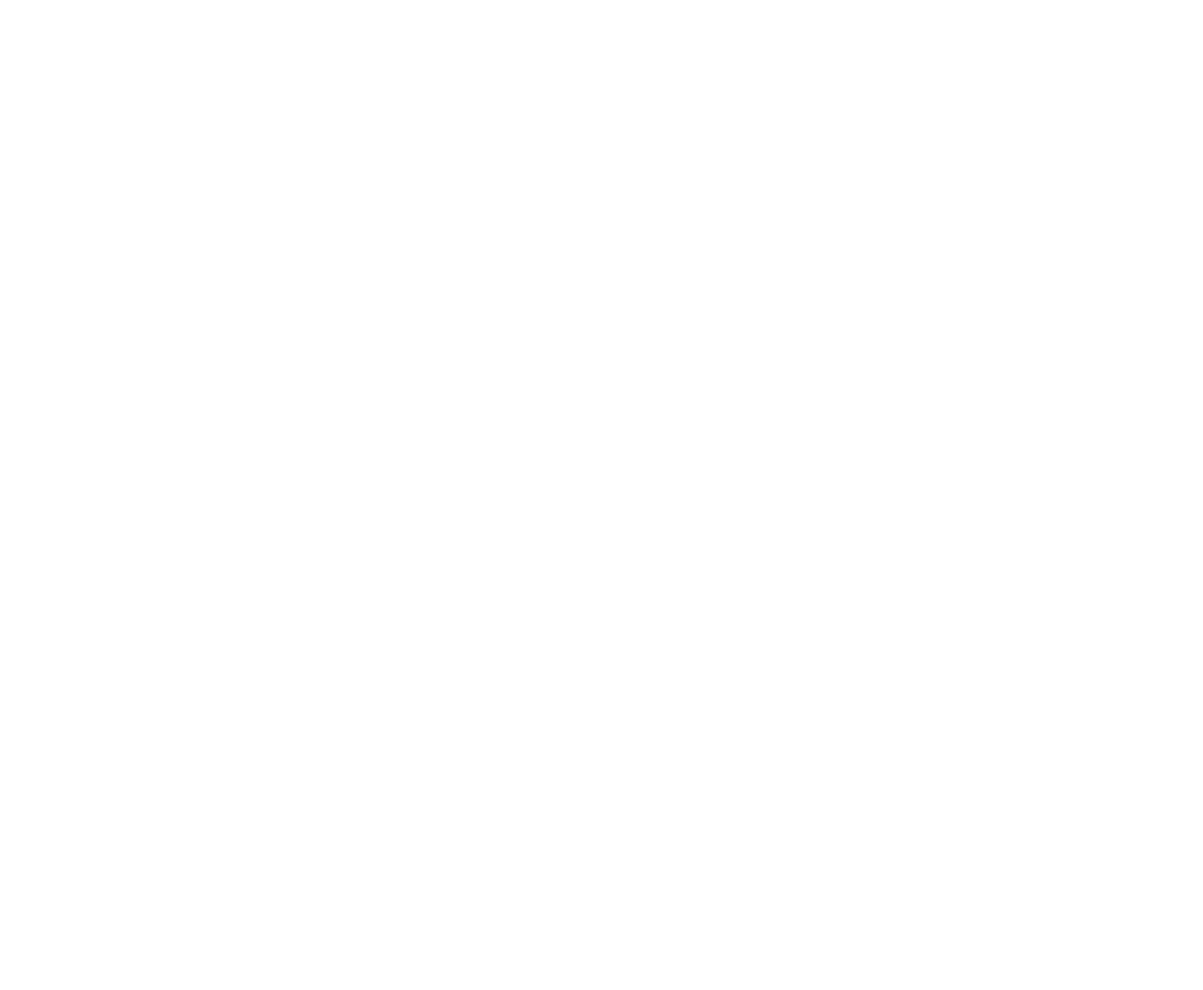
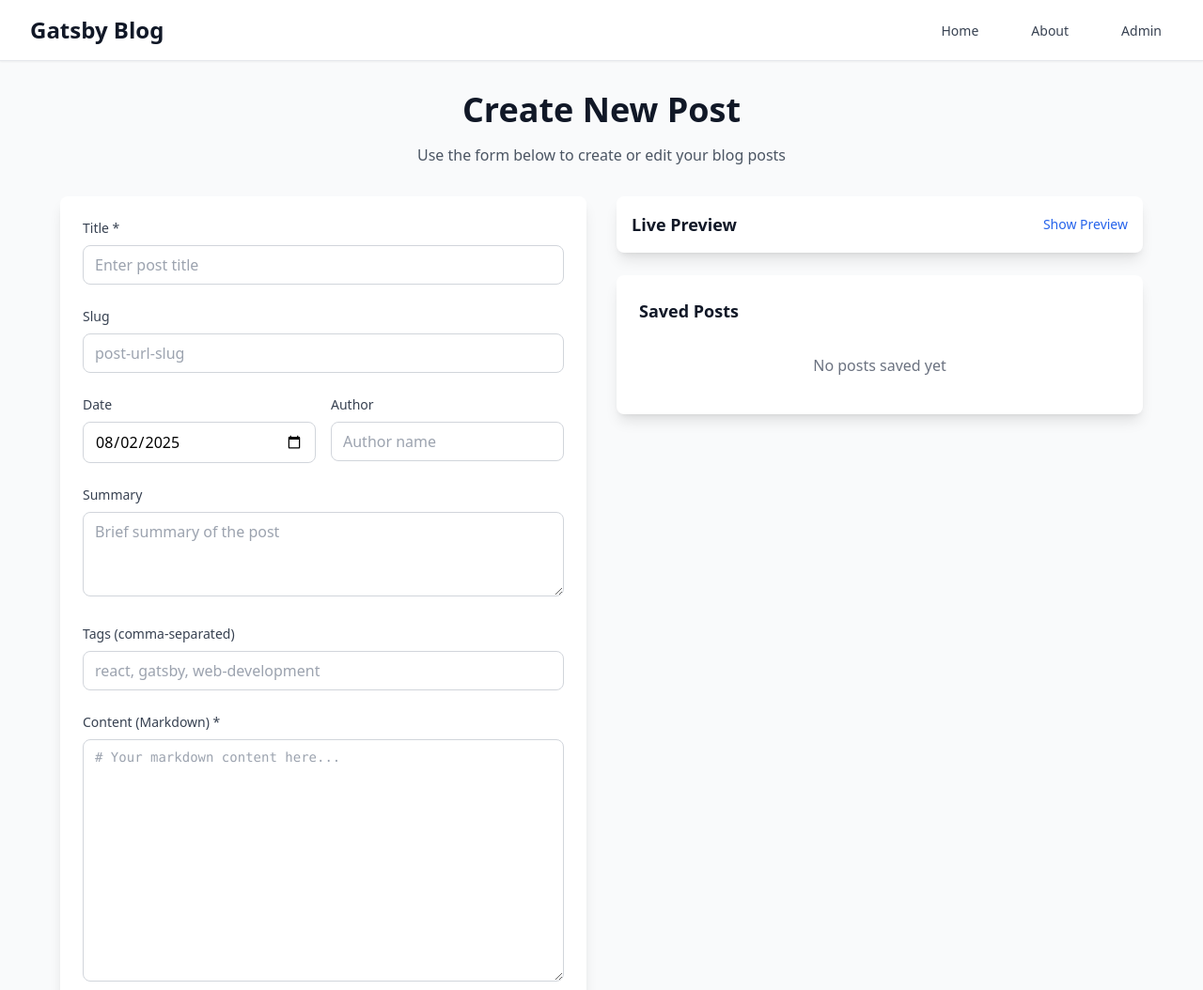
Before and after one commit to ashenafikidane/blog-gatsby, a Gatsby site: page /admin in a window 1280 px wide. Before the commit this address had no page. Shown: the top 1054 px of the page at 94% size. Before the commit the page ends 800 px from the top, so only its background shows below. Built offline with nearby package versions, Linux system fonts and the light colour scheme; Gatsby itself is replaced by a stand-in of ours; some packages are replaced by stand-ins of ours.

Commit message:
create admin interface for post management

```diff
--- /dev/null
+++ b/src/components/AdminForm.tsx
@@ -0,0 +1,285 @@
+import React, { useState, useEffect } from 'react';
+import { useSelector, useDispatch } from 'react-redux';
+import { motion } from 'framer-motion';
+import { RootState } from '../state/store';
+import { updateField, savePost, clearForm, loadPosts, deletePost } from '../state/blogFormSlice';
+import { generateId, generateSlug } from '../utils/dateUtils';
+
+const AdminForm: React.FC = () => {
+  const dispatch = useDispatch();
+  const { currentPost, posts, isEditing } = useSelector((state: RootState) => state.blogForm);
+  const [showPreview, setShowPreview] = useState(false);
+
+  useEffect(() => {
+    dispatch(loadPosts());
+  }, [dispatch]);
+
+  const handleInputChange = (field: string, value: any) => {
+    dispatch(updateField({ field: field as any, value }));
+
+    // Auto-generate slug from title
+    if (field === 'title' && !currentPost.slug) {
+      const slug = generateSlug(value);
+      dispatch(updateField({ field: 'slug', value: slug }));
+    }
+  };
+
+  const handleSubmit = (e: React.FormEvent) => {
+    e.preventDefault();
+
+    if (!currentPost.title || !currentPost.content) {
+      alert('Please fill in title and content');
+      return;
+    }
+
+    const postToSave = {
+      ...currentPost,
+      id: currentPost.id || generateId(),
+      slug: currentPost.slug || generateSlug(currentPost.title),
+      date: currentPost.date || new Date().toISOString().split('T')[0],
+      tags: currentPost.tags || [],
+    } as any;
+
+    dispatch(savePost(postToSave));
+    dispatch(clearForm());
+    alert('Post saved successfully!');
+  };
+
+  const handleEdit = (post: any) => {
+    dispatch(updateField({ field: 'currentPost', value: post }));
+  };
+
+  const handleDelete = (id: string) => {
+    if (confirm('Are you sure you want to delete this post?')) {
+      dispatch(deletePost(id));
+    }
+  };
+
+  const handleClear = () => {
+    dispatch(clearForm());
+  };
+
+  return (
+    <div className="max-w-6xl mx-auto">
+      <motion.div
+        initial={{ opacity: 0, y: 20 }}
+        animate={{ opacity: 1, y: 0 }}
+        transition={{ duration: 0.6 }}
+        className="text-center mb-8"
+      >
+        <h1 className="text-4xl font-bold text-gray-900 mb-4">
+          {isEditing ? 'Edit Post' : 'Create New Post'}
+        </h1>
+        <p className="text-gray-600">
+          Use the form below to create or edit your blog posts
+        </p>
+      </motion.div>
+
+      <div className="grid grid-cols-1 lg:grid-cols-2 gap-8">
+        {/* Form Section */}
+        <motion.div
+          initial={{ opacity: 0, x: -20 }}
+          animate={{ opacity: 1, x: 0 }}
+          transition={{ duration: 0.6, delay: 0.2 }}
+          className="bg-white rounded-lg shadow-lg p-6"
+        >
+          <form onSubmit={handleSubmit} className="space-y-6">
+            <div>
+              <label className="block text-sm font-medium text-gray-700 mb-2">
+                Title *
+              </label>
+              <input
+                type="text"
+                value={currentPost.title || ''}
+                onChange={(e) => handleInputChange('title', e.target.value)}
+                className="w-full px-3 py-2 border border-gray-300 rounded-lg focus:outline-none focus:ring-2 focus:ring-blue-500"
+                placeholder="Enter post title"
+                required
+              />
+            </div>
+
+            <div>
+              <label className="block text-sm font-medium text-gray-700 mb-2">
+                Slug
+              </label>
+              <input
+                type="text"
+                value={currentPost.slug || ''}
+                onChange={(e) => handleInputChange('slug', e.target.value)}
+                className="w-full px-3 py-2 border border-gray-300 rounded-lg focus:outline-none focus:ring-2 focus:ring-blue-500"
+                placeholder="post-url-slug"
+              />
+            </div>
+
+            <div className="grid grid-cols-2 gap-4">
+              <div>
+                <label className="block text-sm font-medium text-gray-700 mb-2">
+                  Date
+                </label>
+                <input
+                  type="date"
+                  value={currentPost.date || ''}
+                  onChange={(e) => handleInputChange('date', e.target.value)}
+                  className="w-full px-3 py-2 border border-gray-300 rounded-lg focus:outline-none focus:ring-2 focus:ring-blue-500"
+                />
+              </div>
+              <div>
+                <label className="block text-sm font-medium text-gray-700 mb-2">
+                  Author
+                </label>
+                <input
+                  type="text"
+                  value={currentPost.author || ''}
+                  onChange={(e) => handleInputChange('author', e.target.value)}
+                  className="w-full px-3 py-2 border border-gray-300 rounded-lg focus:outline-none focus:ring-2 focus:ring-blue-500"
+                  placeholder="Author name"
+                />
+              </div>
+            </div>
+
+            <div>
+              <label className="block text-sm font-medium text-gray-700 mb-2">
+                Summary
+              </label>
+              <textarea
+                value={currentPost.summary || ''}
+                onChange={(e) => handleInputChange('summary', e.target.value)}
+                rows={3}
+                className="w-full px-3 py-2 border border-gray-300 rounded-lg focus:outline-none focus:ring-2 focus:ring-blue-500"
+                placeholder="Brief summary of the post"
+              />
+            </div>
+
+            <div>
+              <label className="block text-sm font-medium text-gray-700 mb-2">
+                Tags (comma-separated)
+              </label>
+              <input
+                type="text"
+                value={Array.isArray(currentPost.tags) ? currentPost.tags.join(', ') : ''}
+                onChange={(e) => handleInputChange('tags', e.target.value.split(',').map(tag => tag.trim()))}
+                className="w-full px-3 py-2 border border-gray-300 rounded-lg focus:outline-none focus:ring-2 focus:ring-blue-500"
+                placeholder="react, gatsby, web-development"
+              />
+            </div>
+
+            <div>
+              <label className="block text-sm font-medium text-gray-700 mb-2">
+                Content (Markdown) *
+              </label>
+              <textarea
+                value={currentPost.content || ''}
+                onChange={(e) => handleInputChange('content', e.target.value)}
+                rows={12}
+                className="w-full px-3 py-2 border border-gray-300 rounded-lg focus:outline-none focus:ring-2 focus:ring-blue-500 font-mono text-sm"
+                placeholder="# Your markdown content here..."
+                required
+              />
+            </div>
+
+            <div className="flex space-x-4">
+              <button
+                type="submit"
+                className="flex-1 bg-blue-600 text-white py-2 px-4 rounded-lg font-medium hover:bg-blue-700 transition-colors"
+              >
+                {isEditing ? 'Update Post' : 'Create Post'}
+              </button>
+              <button
+                type="button"
+                onClick={handleClear}
+                className="px-4 py-2 border border-gray-300 text-gray-700 rounded-lg hover:bg-gray-50 transition-colors"
+              >
+                Clear
+              </button>
+            </div>
+          </form>
+        </motion.div>
+
+        {/* Preview Section */}
+        <motion.div
+          initial={{ opacity: 0, x: 20 }}
+          animate={{ opacity: 1, x: 0 }}
+          transition={{ duration: 0.6, delay: 0.4 }}
+          className="space-y-6"
+        >
+          {/* Preview Toggle */}
+          <div className="bg-white rounded-lg shadow-lg p-4">
+            <div className="flex items-center justify-between">
+              <h3 className="text-lg font-semibold text-gray-900">Live Preview</h3>
+              <button
+                onClick={() => setShowPreview(!showPreview)}
+                className="text-blue-600 hover:text-blue-700 text-sm font-medium"
+              >
+                {showPreview ? 'Hide Preview' : 'Show Preview'}
+              </button>
+            </div>
+          </div>
+
+          {/* Preview Content */}
+          {showPreview && (
+            <motion.div
+              initial={{ opacity: 0, height: 0 }}
+              animate={{ opacity: 1, height: 'auto' }}
+              className="bg-white rounded-lg shadow-lg p-6"
+            >
+              <h2 className="text-2xl font-bold text-gray-900 mb-4">
+                {currentPost.title || 'Preview Title'}
+              </h2>
+              <div className="text-sm text-gray-500 mb-4">
+                {currentPost.date && new Date(currentPost.date).toLocaleDateString()} • {currentPost.author || 'Author'}
+              </div>
+              <div className="prose prose-sm max-w-none">
+                <div dangerouslySetInnerHTML={{
+                  __html: currentPost.content
+                    ? currentPost.content
+                        .replace(/^### (.*$)/gim, '<h3>$1</h3>')
+                        .replace(/^## (.*$)/gim, '<h2>$1</h2>')
+                        .replace(/^# (.*$)/gim, '<h1>$1</h1>')
+                        .replace(/\*\*(.*)\*\*/gim, '<strong>$1</strong>')
+                        .replace(/\*(.*)\*/gim, '<em>$1</em>')
+                        .replace(/\n/gim, '<br>')
+                    : 'Start typing your content...'
+                }} />
+              </div>
+            </motion.div>
+          )}
+
+          {/* Saved Posts */}
+          <div className="bg-white rounded-lg shadow-lg p-6">
+            <h3 className="text-lg font-semibold text-gray-900 mb-4">Saved Posts</h3>
+            {posts.length === 0 ? (
+              <p className="text-gray-500 text-center py-4">No posts saved yet</p>
+            ) : (
+              <div className="space-y-3">
+                {posts.map((post) => (
+                  <div key={post.id} className="border border-gray-200 rounded-lg p-3">
+                    <h4 className="font-medium text-gray-900">{post.title}</h4>
+                    <p className="text-sm text-gray-500 mb-2">
+                      {post.date} • {post.author}
+                    </p>
+                    <div className="flex space-x-2">
+                      <button
+                        onClick={() => handleEdit(post)}
+                        className="text-blue-600 hover:text-blue-700 text-sm"
+                      >
+                        Edit
+                      </button>
+                      <button
+                        onClick={() => handleDelete(post.id)}
+                        className="text-red-600 hover:text-red-700 text-sm"
+                      >
+                        Delete
+                      </button>
+                    </div>
+                  </div>
+                ))}
+              </div>
+            )}
+          </div>
+        </motion.div>
+      </div>
+    </div>
+  );
+};
+
+export default AdminForm;
--- a/src/components/SEO.tsx
+++ b/src/components/SEO.tsx
@@ -43,12 +43,12 @@
       <meta property="og:description" content={seo.description} />
       <meta property="og:image" content={seo.image} />
 
-      {/* Twitter */}
-      <meta name="twitter:card" content="summary_large_image" />
-      <meta name="twitter:url" content={seo.url} />
-      <meta name="twitter:title" content={seo.title} />
-      <meta name="twitter:description" content={seo.description} />
-      <meta name="twitter:image" content={seo.image} />
+      {/* x */}
+      <meta name="x:card" content="summary_large_image" />
+      <meta name="x:url" content={seo.url} />
+      <meta name="x:title" content={seo.title} />
+      <meta name="x:description" content={seo.description} />
+      <meta name="x:image" content={seo.image} />
 
       {/* Canonical URL */}
       <link rel="canonical" href={seo.url} />
--- /dev/null
+++ b/src/pages/admin.tsx
@@ -0,0 +1,25 @@
+import * as React from "react";
+import { HeadFC, PageProps } from "gatsby";
+import { Provider } from "react-redux";
+import { store } from "../state/store";
+import AdminForm from "../components/AdminForm";
+import Layout from "../components/Layout";
+import SEO from "../components/SEO";
+
+const AdminPage: React.FC<PageProps> = () => {
+  return (
+    <Provider store={store}>
+      <Layout>
+        <SEO
+          title="Admin"
+          description="Create and edit blog posts with our admin interface."
+        />
+        <AdminForm />
+      </Layout>
+    </Provider>
+  );
+};
+
+export default AdminPage;
+
+export const Head: HeadFC = () => <title>Admin</title>;
--- a/src/types/index.ts
+++ b/src/types/index.ts
@@ -15,7 +15,7 @@
   bio: string;
   image: string;
   social: {
-    twitter?: string;
+    x?: string;
     github?: string;
     linkedin?: string;
   };
```
